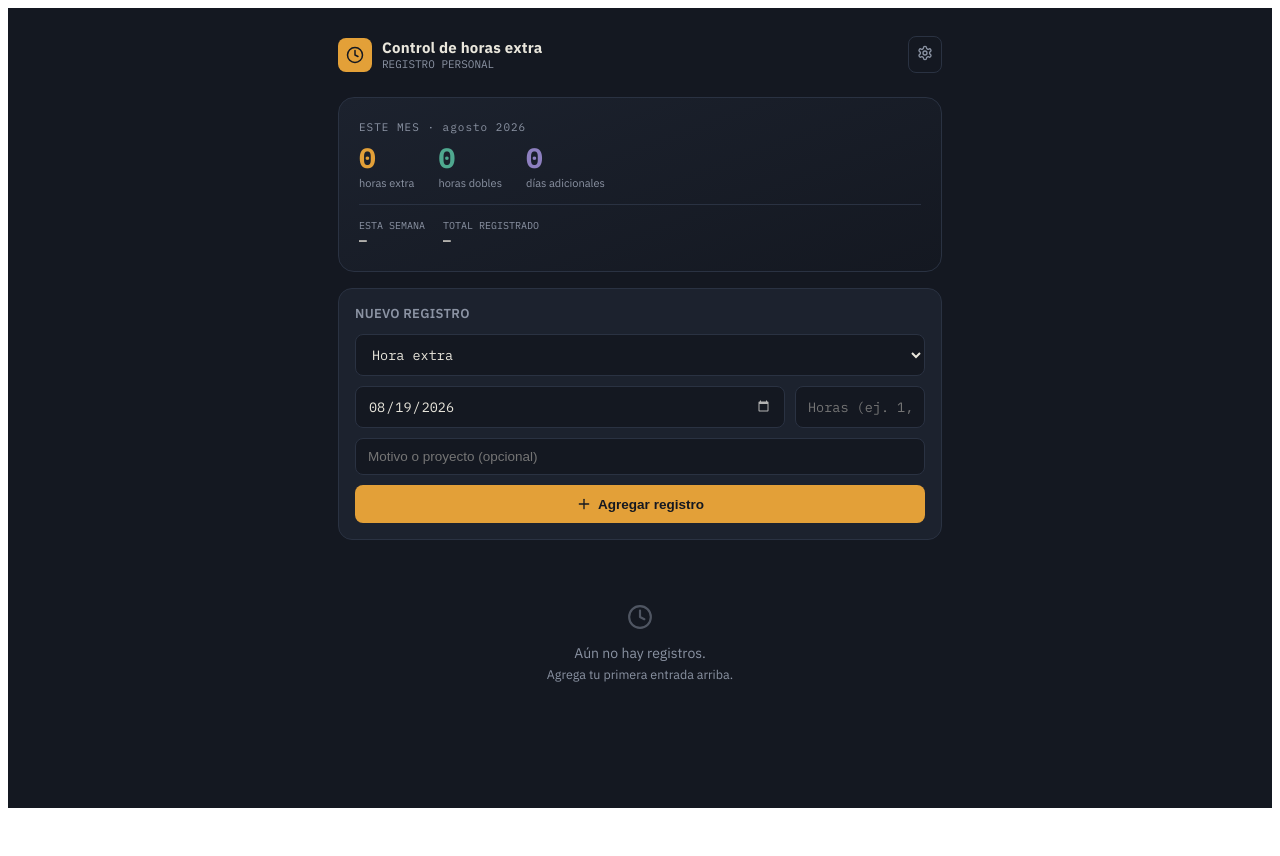
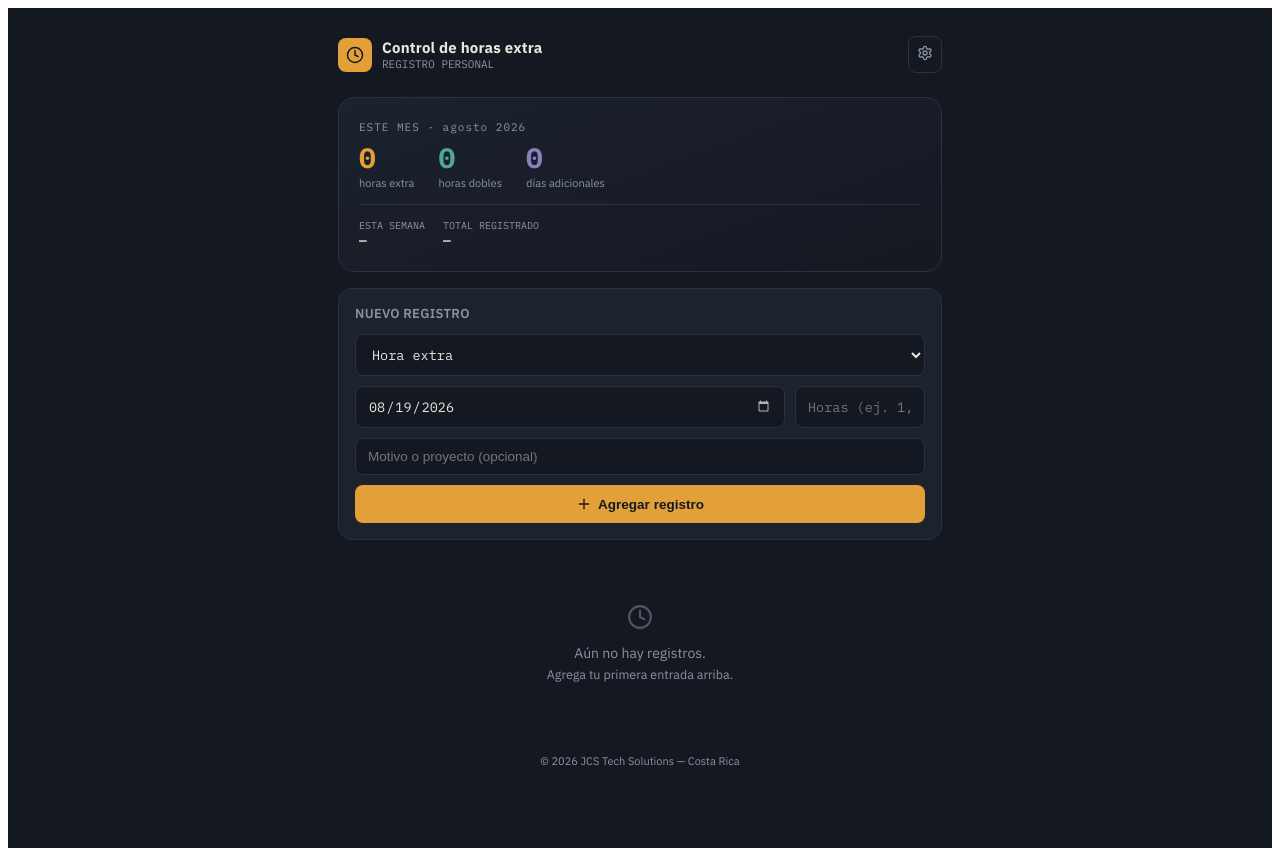
Before and after one commit to loviqcr/control-de-horas-extra, a React (Vite) app: page / in a window 1280 px wide. Before the commit the page ends 816 px from the top, so only its background shows below. Built offline with nearby package versions, Linux system fonts and the light colour scheme.

Commit message:
Add footer copyright

```diff
--- a/src/control-horas-extra.jsx
+++ b/src/control-horas-extra.jsx
@@ -443,6 +443,10 @@ export default function OvertimeTracker() {
             </div>
           ))
         )}
+
+        <div style={{ textAlign: "center", fontSize: 11, color: MUTED, marginTop: 32 }}>
+          © 2026 JCS Tech Solutions — Costa Rica
+        </div>
       </div>
     </div>
   );
```
